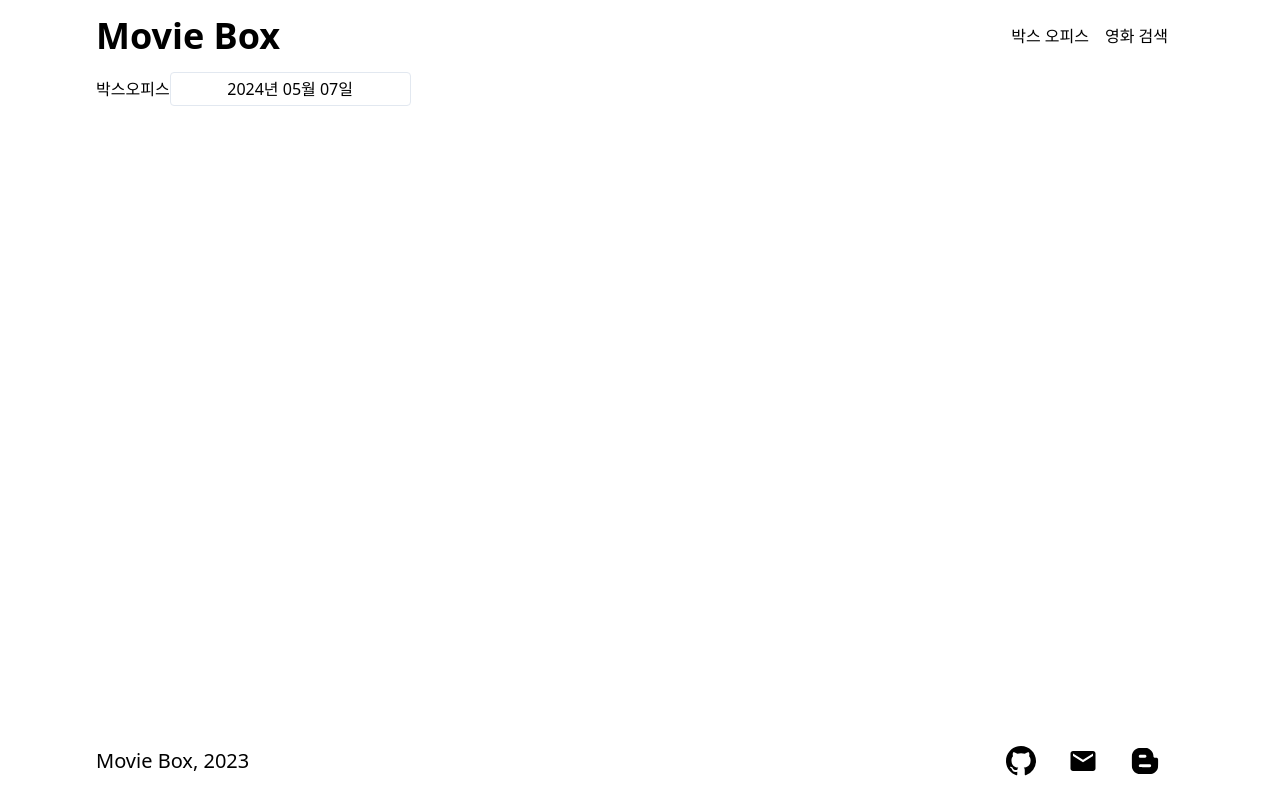
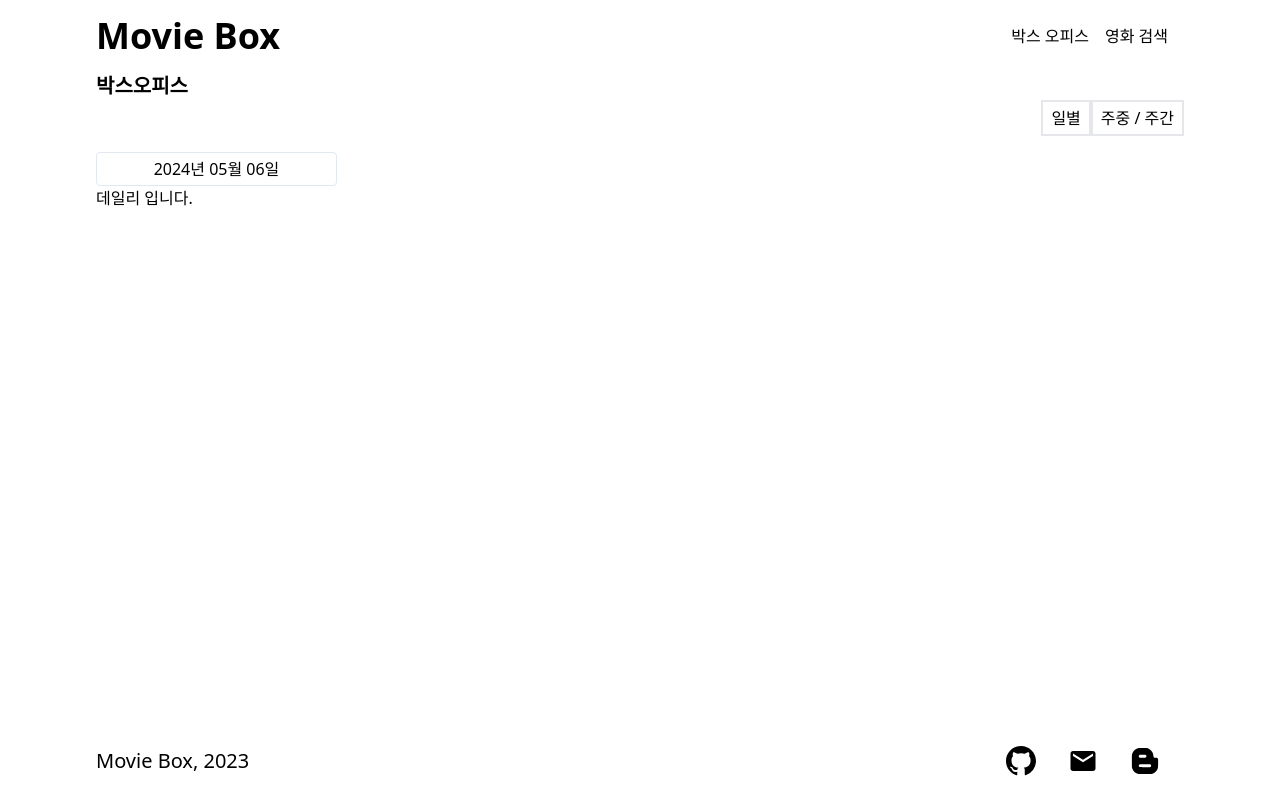
Before and after one commit to ka0824/movie_box, a Next.js app: page /boxoffice in a window 1280 px wide. Built offline with nearby package versions, Linux system fonts and the light colour scheme.

Commit message:
feat: split Daily and Weekend component
- 토글 버튼을 통해 Daily, Weekend 컴포넌트 분리

```diff
--- a/src/customhook/use-date.ts
+++ b/src/customhook/use-date.ts
@@ -1,7 +1,20 @@
 import { useState, useEffect } from 'react';
 
+/**
+ * 달력에서 날짜를 관리하는 커스텀 훅입니다.
+ * 박스오피스의 통계 값은 당일에는 구할 수 없으므로 이전 날을 초기값으로 설정합니다.
+ * date는 현재 선택된 날짜입니다.
+ * formatted는 date를 YYYYMMDD 형태로 변환한 값 입니다.
+ * @returns {{date, setDate, formatted}}
+ * - date: 현재 선택된 날짜를 나타내는 Date 객체입니다.
+ * - setDate: date 값을 변경하는 함수 입니다.
+ * - formatted: date를 YYYYMMDD 형태로 변환한 문자열 입니다.
+ */
+
 function useDate() {
-  const [date, setDate] = useState<Date>(new Date());
+  const [date, setDate] = useState<Date>(
+    new Date(Date.now() - 24 * 60 * 60 * 1000)
+  );
   const [formatted, setFormatted] = useState('');
 
   useEffect(() => {
--- a/src/pages/_app.tsx
+++ b/src/pages/_app.tsx
@@ -15,7 +15,7 @@ export default function App({ Component, pageProps }: AppProps) {
         ></meta>
       </Head>
       <Nav></Nav>
-      <div className="flex-1 px-24">
+      <div className="flex-1 px-24 max-md:px-0 max-md:pl-28">
         <Component {...pageProps} />
       </div>
       <Footer></Footer>
--- /dev/null
+++ b/src/pages/boxoffice/daily.tsx
@@ -0,0 +1,5 @@
+function Daily() {
+  return <div>데일리 입니다.</div>;
+}
+
+export default Daily;
--- a/src/pages/boxoffice/index.tsx
+++ b/src/pages/boxoffice/index.tsx
@@ -2,6 +2,9 @@ import { useState, useEffect } from 'react';
 import DatePicker from 'react-datepicker';
 import 'react-datepicker/dist/react-datepicker.css';
 import useDate from '@/customhook/use-date';
+import Toggle from './toggle';
+import Daily from './daily';
+import Weekend from './weekend';
 
 function Index() {
   const { date, setDate, formatted } = useDate();
@@ -9,12 +12,17 @@ function Index() {
 
   return (
     <div>
-      박스오피스
-      <DatePicker
-        selected={date}
-        onChange={(date) => setDate(date || new Date())}
-        dateFormat="yyyy년 MM월 dd일"
-      ></DatePicker>
+      <div className="text-xl font-black">박스오피스</div>
+      <Toggle type={type} setType={setType}></Toggle>
+      <div className="mt-4">
+        <DatePicker
+          selected={date}
+          onChange={(date) => setDate(date || new Date())}
+          dateFormat="yyyy년 MM월 dd일"
+        ></DatePicker>
+      </div>
+      {type === '일별' && <Daily></Daily>}
+      {type === '주중 / 주간' && <Weekend></Weekend>}
     </div>
   );
 }
--- /dev/null
+++ b/src/pages/boxoffice/toggle.tsx
@@ -0,0 +1,37 @@
+import { useCallback } from 'react';
+
+function Toggle({
+  type,
+  setType,
+}: {
+  type: string;
+  setType: React.Dispatch<React.SetStateAction<string>>;
+}) {
+  const handleType = useCallback(
+    (e) => {
+      setType(e.target.dataset.type);
+    },
+    [type, setType]
+  );
+
+  return (
+    <div className="flex justify-end">
+      <button
+        className="px-2 py-1 border-2"
+        data-type="일별"
+        onClick={handleType}
+      >
+        일별
+      </button>
+      <button
+        className="border-2 px-2 py-1"
+        data-type="주중 / 주간"
+        onClick={handleType}
+      >
+        주중 / 주간
+      </button>
+    </div>
+  );
+}
+
+export default Toggle;
--- /dev/null
+++ b/src/pages/boxoffice/weekend.tsx
@@ -0,0 +1,5 @@
+function Weekend() {
+  return <div>위캔드</div>;
+}
+
+export default Weekend;
--- a/src/pages/footer.tsx
+++ b/src/pages/footer.tsx
@@ -4,7 +4,7 @@ import { FaBloggerB } from 'react-icons/fa';
 
 function Footer() {
   return (
-    <div className="flex px-24 py-4 justify-between select-none items-center max-md:px-0 z-10 bg-white flex-wrap">
+    <div className="flex px-24 py-4 justify-between select-none items-center max-md:px-0 max-md:pl-28 z-20 bg-white flex-wrap">
       <div className="text-xl">Movie Box, 2023</div>
       <button></button>
       <div className="flex flex-wrap">
--- a/src/pages/nav.tsx
+++ b/src/pages/nav.tsx
@@ -63,7 +63,7 @@ function VerticalNav() {
 
   return (
     <div
-      className="flex flex-col absolute px-8 py-4 select-none items-center md:hidden top-0 min-h-full w-64 transition-all shadow-2xl bg-slate-50"
+      className="flex flex-col absolute px-8 py-4 select-none items-center md:hidden top-0 min-h-full w-64 transition-all shadow-2xl bg-slate-50 z-30"
       ref={navRef}
     >
       <button className="ml-auto" onClick={handleShow}>
```
